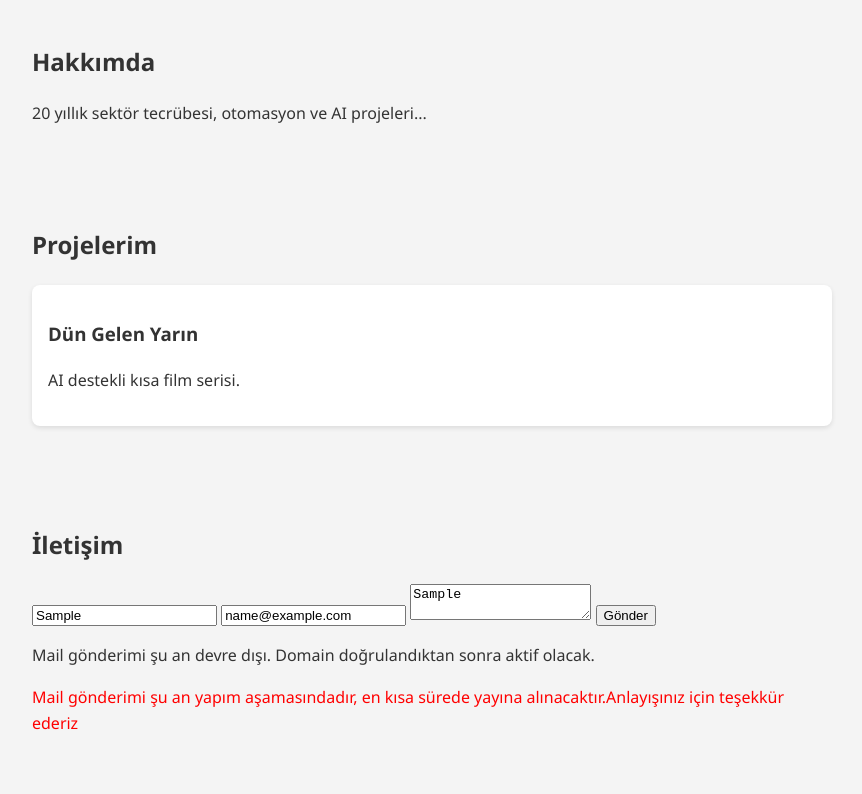
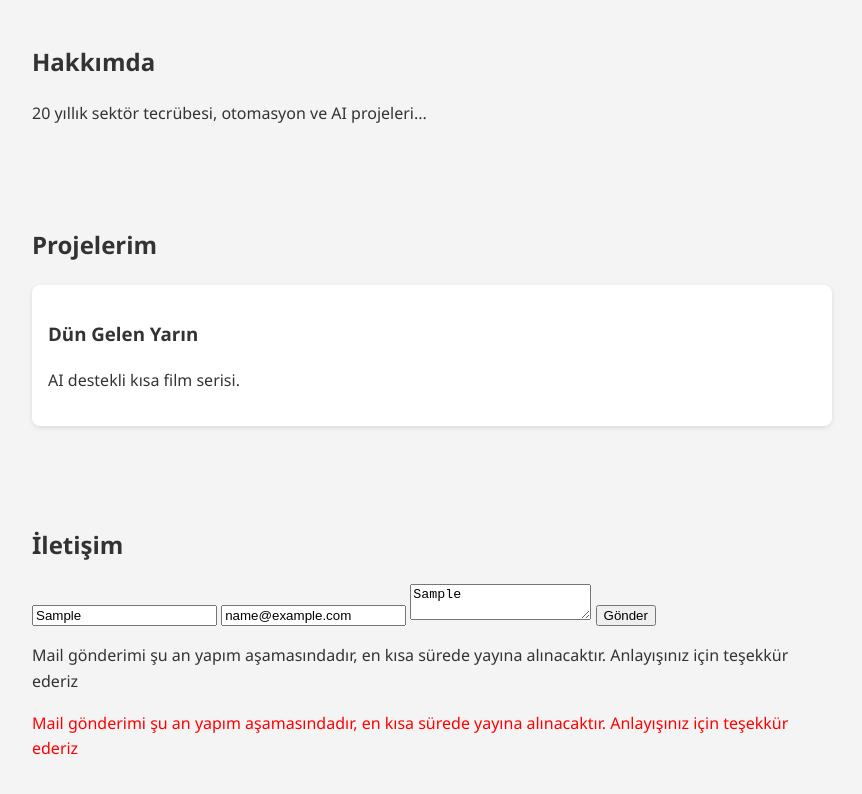
Before and after one commit to tpcyusuf/tpcPortfoy, a website: page public/index.html in a window 1280 px wide. Both pictures are taken after typing "Sample", "name@example.com", "Sample" into the empty fields and a click on the button "Gönder". Shown: the part 209-1003 px from the top of the page, without its empty margins (208-1070 px from the left). Drawn offline with Linux system fonts and the light colour scheme.

Commit message:
mail gönderimi devre dışı

```diff
--- a/public/script.js
+++ b/public/script.js
@@ -21,7 +21,7 @@ document.addEventListener("DOMContentLoaded", () => {
         // Form inputlarında herhangi bir değişiklik olduğunda uyarıyı göster, DOMAIN AKTİF OLUNCA kaldir ve yorum satiri yap
         formNotice.style.display = "block";
         statusMessage.textContent =
-            "Mail gönderimi şu an devre dışı. Domain doğrulandıktan sonra aktif olacak.";
+            " Mail gönderimi şu an yapım aşamasındadır, en kısa sürede yayına alınacaktır. Anlayışınız için teşekkür ederiz";
         // Form inputlarında herhangi bir değişiklik olduğunda uyarıyı göster, DOMAIN AKTİF OLUNCA kaldir ve yorum satiri yap
 
 
```
Also changed, not shown: public/index.html (+1 -1 lines).
